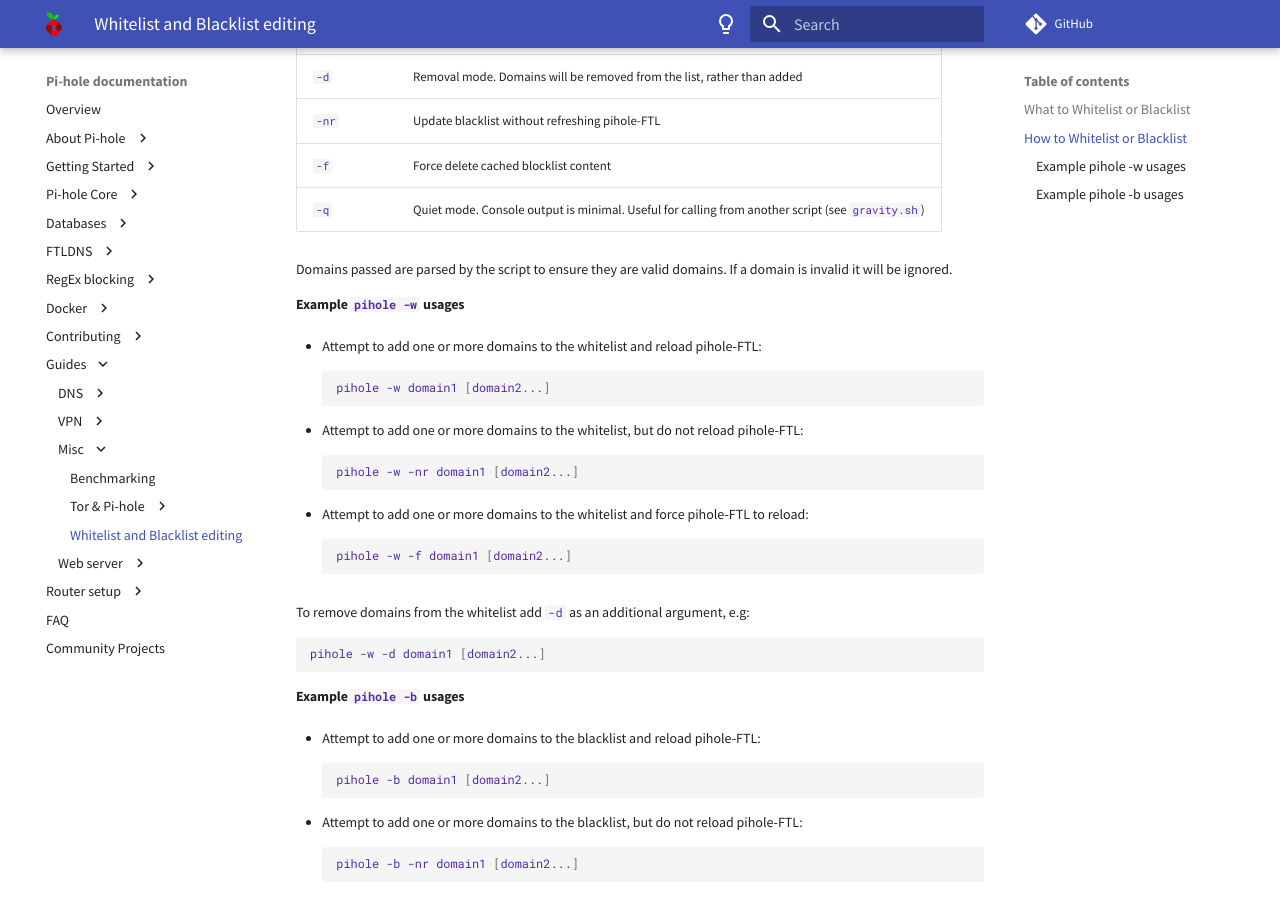
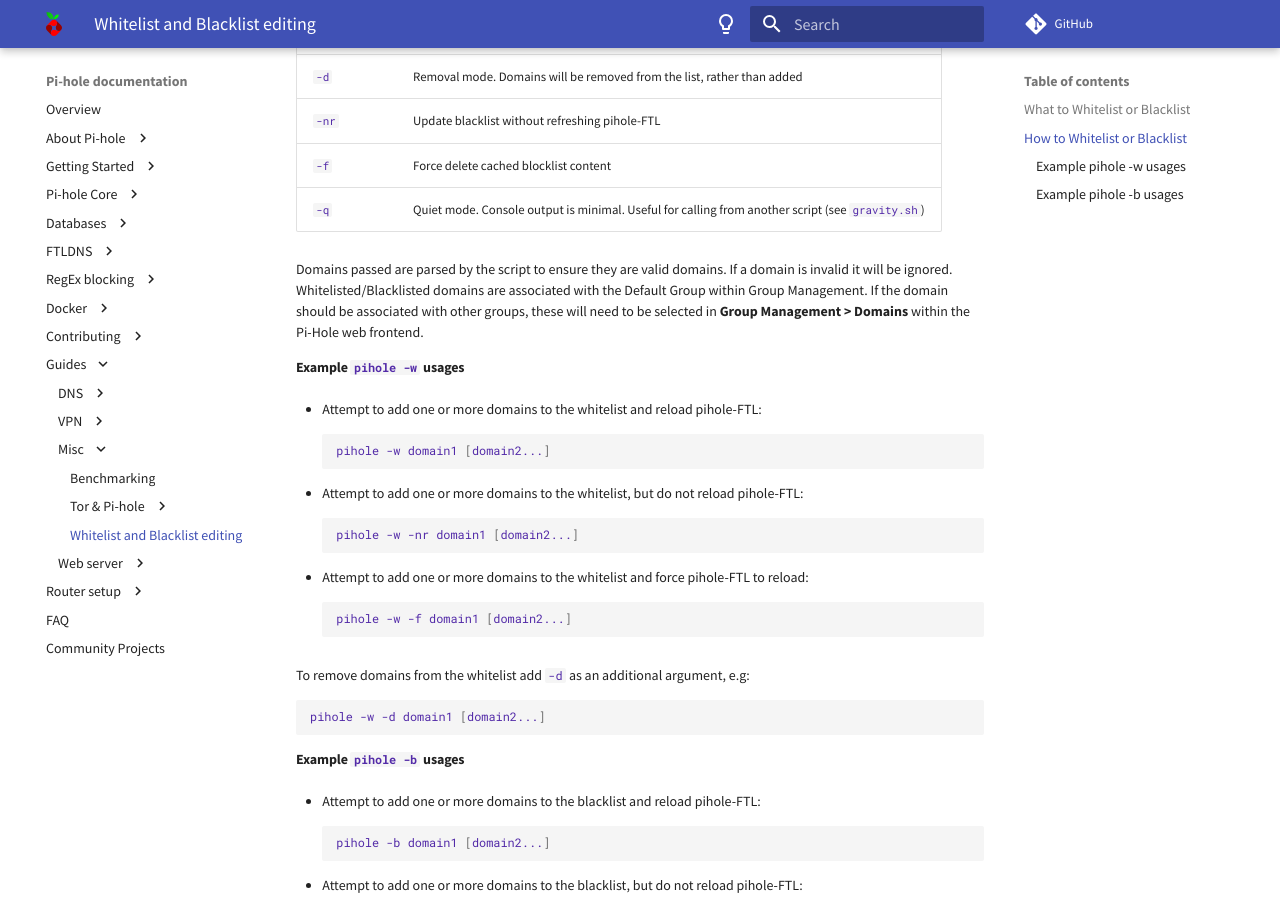
Before and after one commit to pi-hole/docs, an MkDocs documentation site: the page built from docs/guides/misc/whitelist-blacklist.md, in a window 1280 px wide and 900 px high, scrolled down 403 px. Built offline with MkDocs 1.6.1 and Material for MkDocs 9.7.7, drawn with Linux system fonts in a browser that asks for light colours; comment, search, counter and statistics services are not loaded.

Commit message:
Added information about group assignment of whitelisted/blacklisted domains
Signed-off-by: Martin Brose <13284268+martinbrose@users.noreply.github.com>

```diff
--- a/docs/guides/misc/whitelist-blacklist.md
+++ b/docs/guides/misc/whitelist-blacklist.md
@@ -17,6 +17,7 @@
 | `-q`       | Quiet mode. Console output is minimal. Useful for calling from another script (see `gravity.sh`) |
 
 Domains passed are parsed by the script to ensure they are valid domains. If a domain is invalid it will be ignored.
+Whitelisted/Blacklisted domains are associated with the Default Group within Group Management. If the domain should be associated with other groups, these will need to be selected in **Group Management > Domains** within the Pi-Hole web frontend.
 
 #### Example `pihole -w` usages
 
```
